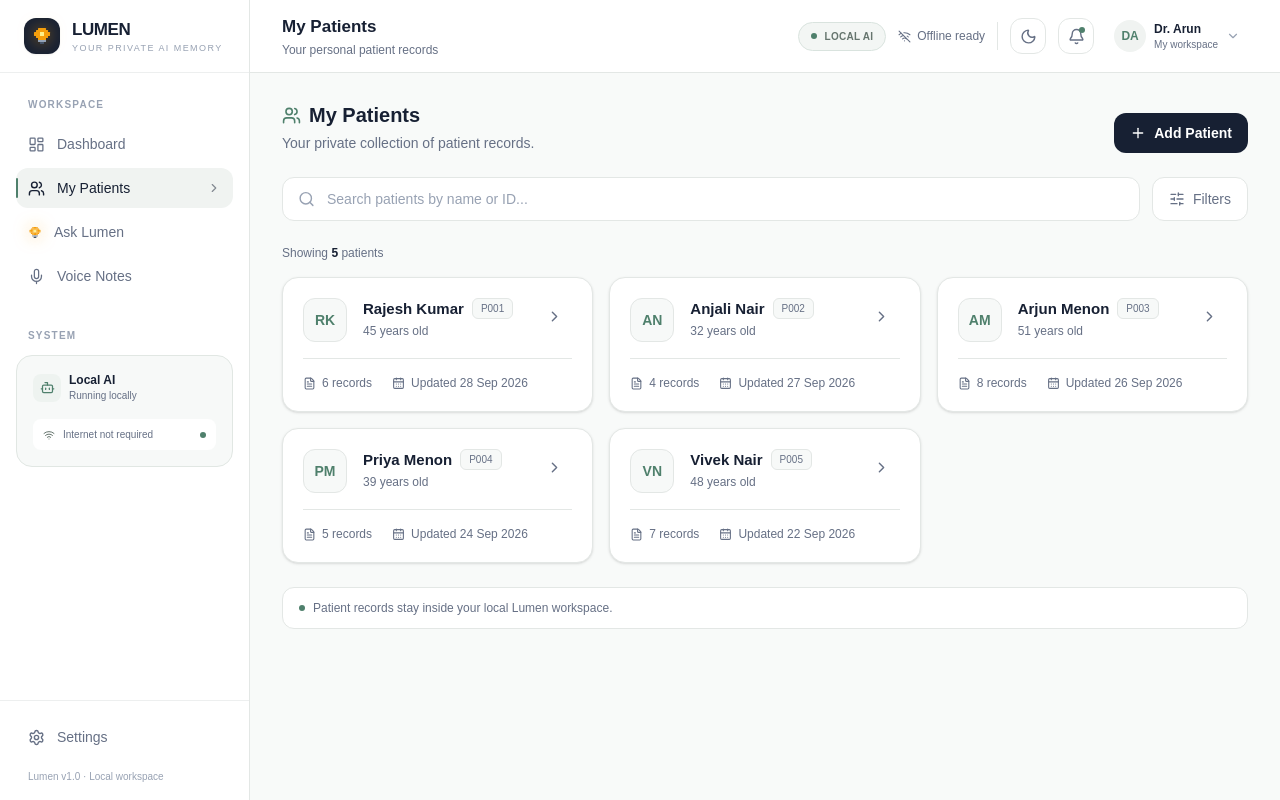
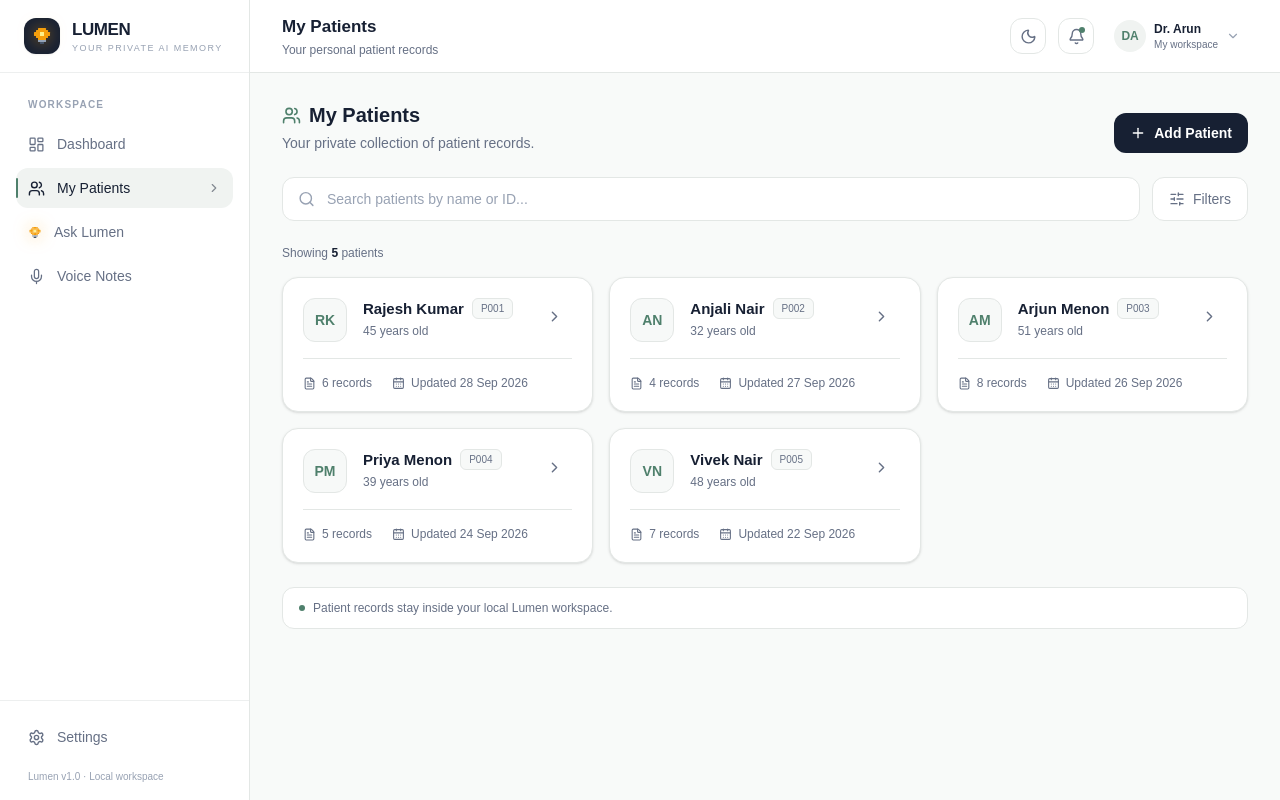
Before and after one commit to RuelZone/lumen, a Next.js app in the folder frontend/: page /patients in a window 1280 px wide. Built offline with nearby package versions, Linux system fonts and the light colour scheme.

Commit message:
Remove system status and offline indicators

```diff
--- a/frontend/components/layout/header.tsx
+++ b/frontend/components/layout/header.tsx
@@ -6,7 +6,6 @@ import {
   ChevronDown,
   Moon,
   Sun,
-  WifiOff,
 } from "lucide-react";
 import { usePathname } from "next/navigation";
 
@@ -87,22 +86,6 @@ export default function Header() {
       </div>
 
       <div className="flex items-center gap-3">
-        {/* Local status */}
-        <div className="hidden items-center gap-2 rounded-full border border-[#D9E3DE] bg-[#F3F6F4] px-3 py-1.5 sm:flex dark:border-[#303B37] dark:bg-[#151C1A]">
-          <span className="h-1.5 w-1.5 rounded-full bg-[#4F806C] dark:bg-[#7FA894]" />
-
-          <span className="text-[10px] font-semibold tracking-wide text-[#66756E] dark:text-[#929C97]">
-            LOCAL AI
-          </span>
-        </div>
-
-        <div className="hidden items-center gap-1.5 text-xs text-[#667085] lg:flex dark:text-[#929C97]">
-          <WifiOff size={13} />
-          Offline ready
-        </div>
-
-        <div className="hidden h-7 w-px bg-[#E3E7E5] lg:block dark:bg-[#29322F]" />
-
         {/* Theme */}
         <button
           onClick={toggleDarkMode}
--- a/frontend/components/layout/sidebar.tsx
+++ b/frontend/components/layout/sidebar.tsx
@@ -10,7 +10,6 @@ import {
   Mic,
   Settings,
   Users,
-  Wifi,
 } from "lucide-react";
 import { PixelBulb } from "@/components/ui/pixel-bulb";
 
@@ -115,43 +114,6 @@ export default function Sidebar() {
           })}
         </div>
 
-        {/* Local AI */}
-        <div className="mt-8">
-          <p className="mb-3 px-3 text-[10px] font-bold uppercase tracking-[0.12em] text-[#98A2B3] dark:text-[#66756E]">
-            System
-          </p>
-
-          <div className="rounded-2xl border border-[#E1E7E3] bg-[#F7F9F8] p-4 dark:border-[#303B37] dark:bg-[#151C1A]">
-            <div className="flex items-center gap-2">
-              <div className="flex h-7 w-7 items-center justify-center rounded-lg bg-[#EEF3F0] text-[#4F806C] dark:bg-[#1A2521] dark:text-[#7FA894]">
-                <Bot size={15} />
-              </div>
-
-              <div>
-                <p className="text-xs font-bold text-[#172033] dark:text-[#EEF2EF]">
-                  Local AI
-                </p>
-
-                <p className="text-[10px] text-[#667085] dark:text-[#929C97]">
-                  Running locally
-                </p>
-              </div>
-            </div>
-
-            <div className="mt-4 flex items-center gap-2 rounded-lg bg-white px-2.5 py-2 dark:bg-[#0F1513]">
-              <Wifi
-                size={12}
-                className="text-[#66756E] dark:text-[#929C97]"
-              />
-
-              <span className="text-[10px] font-medium text-[#667085] dark:text-[#929C97]">
-                Internet not required
-              </span>
-
-              <span className="ml-auto h-1.5 w-1.5 rounded-full bg-[#4F806C] dark:bg-[#7FA894]" />
-            </div>
-          </div>
-        </div>
       </nav>
 
       <div className="border-t border-[#EDEFEF] p-4 dark:border-[#29322F]">
```
